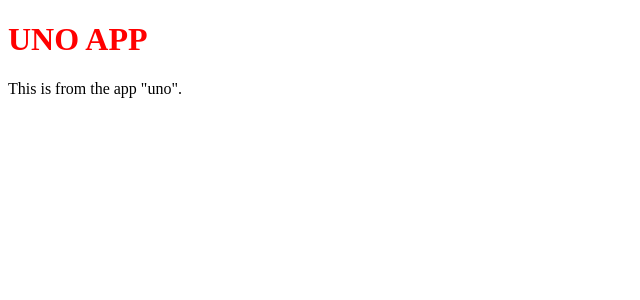
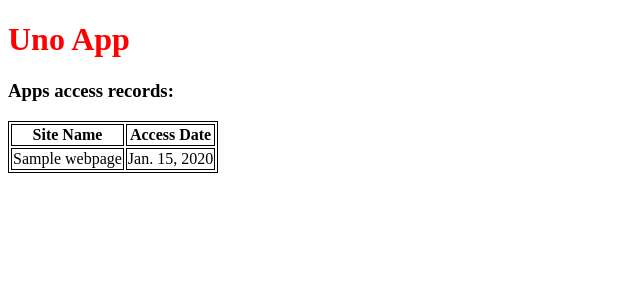
Before and after one commit to te25son/Coursera, a Django app: page /uno/ in a window 1280 px wide. Shown: the top 300 px of the page, without its empty margins (0-640 px from the left). Run offline with Django 3.2, Linux system fonts and the light colour scheme; tables that the repository leaves empty hold one stand-in row (values such as "Sample post").

Commit message:
template tagging --connect models, templates and views

```diff
--- a/Udemy/Full_Stack/django_level_two/level_two_project/static/css/styles.css
+++ b/Udemy/Full_Stack/django_level_two/level_two_project/static/css/styles.css
@@ -1,3 +1,7 @@
 h1 {
   color: red;
 }
+
+table, td, th {
+  border: 1px solid black;
+}
--- a/Udemy/Full_Stack/django_level_two/level_two_project/templates/uno/index.html
+++ b/Udemy/Full_Stack/django_level_two/level_two_project/templates/uno/index.html
@@ -3,16 +3,35 @@
 <html lang="en" dir="ltr">
   <head>
     <meta charset="utf-8">
-    <title>UNO</title>
+    <title>Uno App</title>
 
-    <!-- my static css -->
-    <link rel="stylesheet" href="{% static 'css/styles.css' %}">
+    <!-- My CSS -->
+    <link rel="stylesheet" href="{% static "css/styles.css" %}">
 
   </head>
   <body>
 
-    <h1>UNO APP</h1>
-    <p>{{ index_content }}</p>
+    <h1>Uno App</h1>
+    <h3>Apps access records:</h3>
+
+    <div class="uno-tab">
+      {% if access_records %}
+      <table>
+        <thead>
+          <th>Site Name</th>
+          <th>Access Date</th>
+        </thead>
+        {% for acc in access_records %}
+        <tr>
+          <td>{{ acc.name }}</td>
+          <td>{{ acc.date }}</td>
+        </tr>
+        {% endfor %}
+      </table>
+      {% else %}
+      <p>No access records to display.</p>
+      {% endif %}
+    </div>
 
   </body>
 </html>
--- a/Udemy/Full_Stack/django_level_two/level_two_project/uno/views.py
+++ b/Udemy/Full_Stack/django_level_two/level_two_project/uno/views.py
@@ -1,7 +1,10 @@
 from django.shortcuts import render
+from uno.models import AccessRecord, Topic, Webpage
 
 def index(request):
-    index_dict = {
-        'index_content': 'This is from the app "uno".'
+    webpages_list = AccessRecord.objects.order_by('date')
+    date_dict = {
+        'access_records': webpages_list,
     }
-    return render(request, 'uno/index.html', context=index_dict)
+
+    return render(request, 'uno/index.html', context=date_dict)
```
